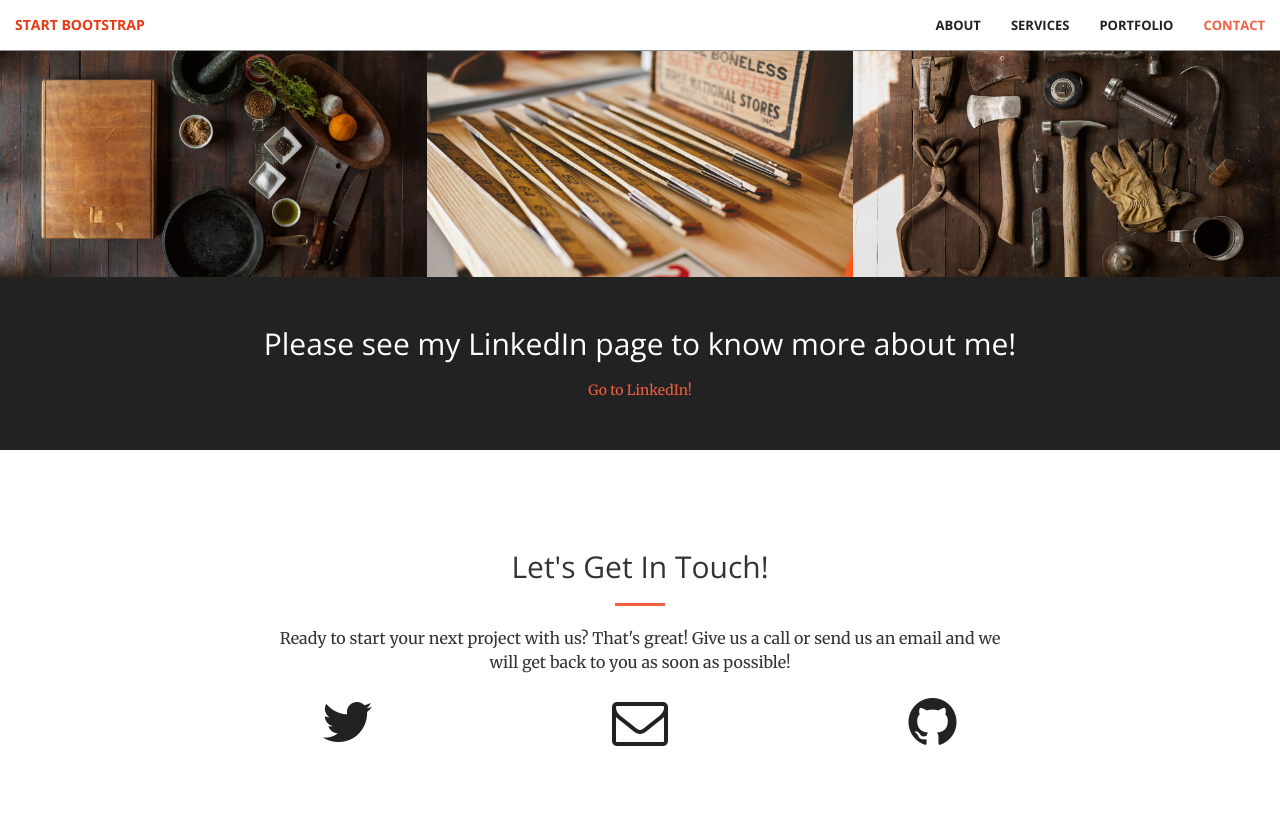
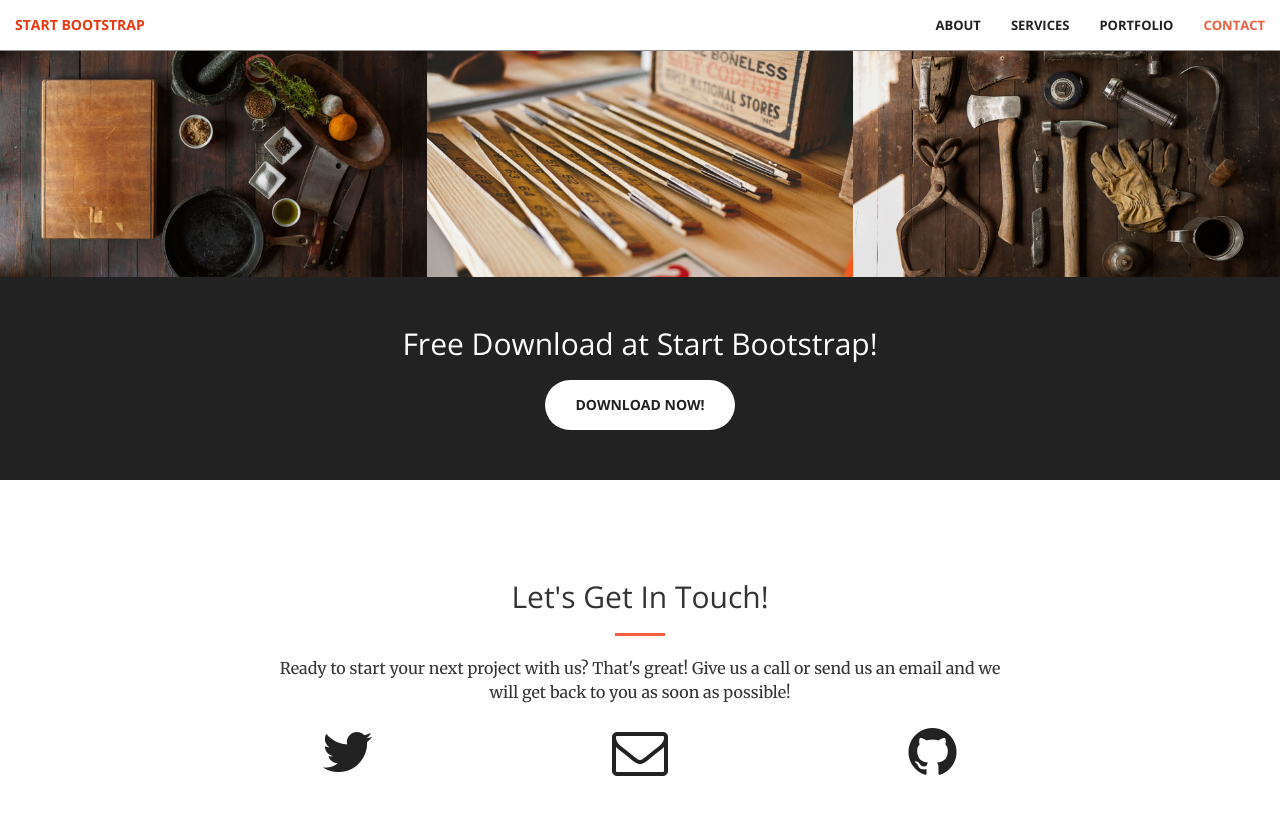
Before and after one commit to sjtuwzd/sjtuwzd.github.io, a Jekyll site: the page built from index.html, in a window 1280 px wide and 900 px high, scrolled down 1957 px. Shown: the top 815 px of the window. Built offline with Jekyll 4.4.1, drawn with Linux system fonts in a browser that asks for light colours.

```diff
--- a/_includes/aside.html
+++ b/_includes/aside.html
@@ -1,8 +1,8 @@
   <aside class="bg-dark">
       <div class="container text-center">
           <div class="call-to-action">
-              <h2>Please see my LinkedIn page to know more about me!</h2>
-              <a href="http://www.linkedin.com/in/zhengdawu/" >Go to LinkedIn!</a>
+              <h2>Free Download at Start Bootstrap!</h2>
+              <a href="https://https://www.linkedin.com/in/zhengdawu/" class="btn btn-default btn-xl wow tada">Download Now!</a>
           </div>
       </div>
   </aside>
```
